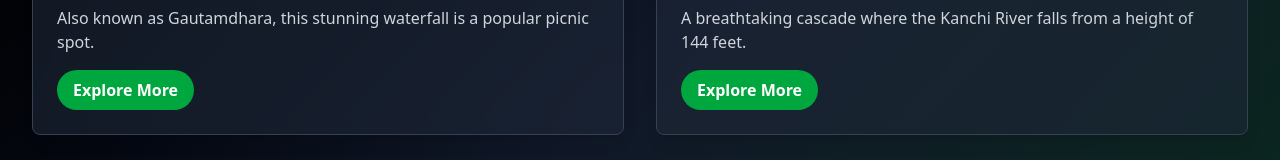
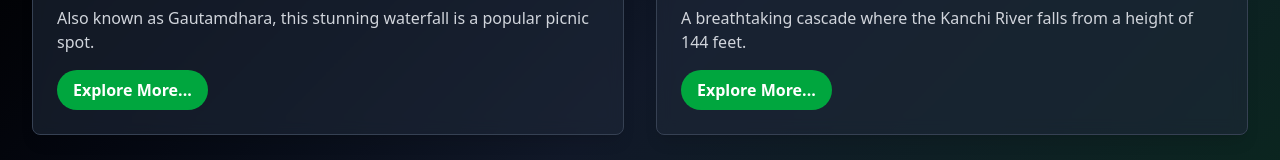
Before and after one commit to MhoOmm/Sih_Prototype, a React (Vite) app in the folder client/: page / in a window 1280 px wide. Shown: the part 591-751 px from the top of the page. Built offline with nearby package versions, Linux system fonts and the light colour scheme.

Commit message:
patsAdded

```diff
--- a/client/src/components/PlaceCard.jsx
+++ b/client/src/components/PlaceCard.jsx
@@ -8,7 +8,7 @@ const PlaceCard = ({ name, description, imageUrl, link }) => {
         <h3 className="font-bold text-xl mb-2 text-green-400">{name}</h3>
         <p className="text-gray-300 text-base mb-4">{description}</p>
         <Link to={link} className="inline-block bg-green-600 hover:bg-green-700 text-white font-bold py-2 px-4 rounded-full transition-colors duration-300">
-          Explore More
+          Explore More...
         </Link>
       </div>
     </div>
```
